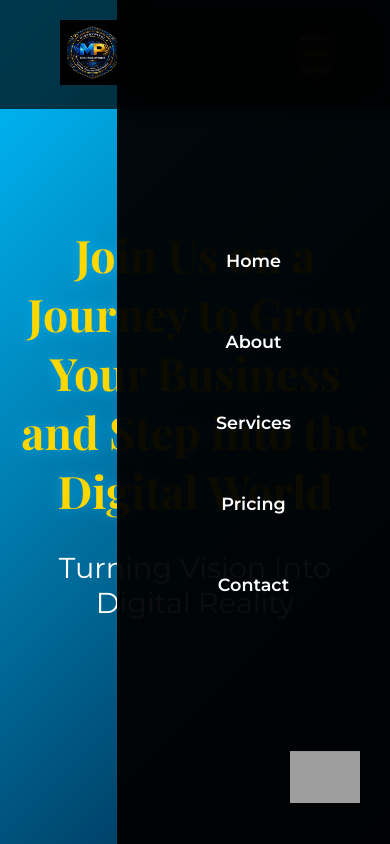
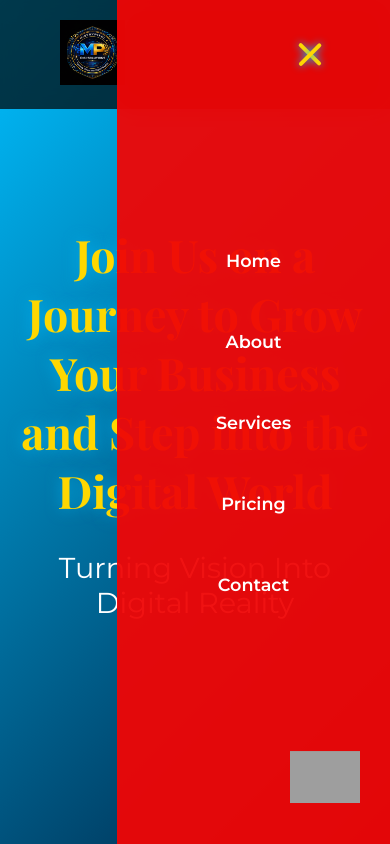
Before and after one commit to ayaanmistry1807-eng/MPDigiSolutions, a plain HTML site: page index.html in a window 390 px wide. Both pictures are taken after a click on the element 315 px from the left and 54 px from the top of the page. Shown: the top 844 px of the page. Drawn offline with nearby package versions, Linux system fonts and the light colour scheme; grey boxes are pictures that could not be loaded.

Commit message:
Update styles.css

```diff
--- a/styles.css
+++ b/styles.css
@@ -204,7 +204,7 @@ header {
 
 .learn-more-btn {
     padding: 12px 35px;
-    background: #FFD700;
+    background: #e9ec1d;
     color: #000;
     border: none;
     border-radius: 50px;
@@ -234,7 +234,7 @@ header {
 
 .card-back li::before {
     content: '✦';
-    color: #FFD700;
+    color: #051396;
     position: absolute;
     left: 0;
 }
@@ -278,7 +278,7 @@ footer {
         right: -100%;
         width: 70%;
         height: 100vh;
-        background: rgba(0, 0, 0, 0.95);
+        background: rgba(240, 6, 6, 0.95);
         flex-direction: column;
         justify-content: center;
         align-items: center;
@@ -356,3 +356,45 @@ footer {
 }
 
 /* Rest remains the same as previous version */
+/* Add this to your existing styles.css (replace the old hamburger styles) */
+
+.hamburger {
+    display: none;
+    cursor: pointer;
+    flex-direction: column;
+    justify-content: center;
+    width: 35px;
+    height: 35px;
+    transition: 0.4s;
+}
+
+.hamburger span {
+    display: block;
+    width: 30px;
+    height: 4px;
+    background: #FFD700;
+    margin: 4px 0;
+    transition: 0.4s;
+    border-radius: 2px;
+    box-shadow: 0 0 8px #00BFFF;
+}
+
+/* Cross animation when active */
+.hamburger.active span:nth-child(1) {
+    transform: rotate(45deg) translate(8px, 8px);
+}
+
+.hamburger.active span:nth-child(2) {
+    opacity: 0;
+}
+
+.hamburger.active span:nth-child(3) {
+    transform: rotate(-45deg) translate(8px, -8px);
+}
+
+/* Show hamburger on mobile */
+@media (max-width: 992px) {
+    .hamburger {
+        display: flex;
+    }
+}
```
